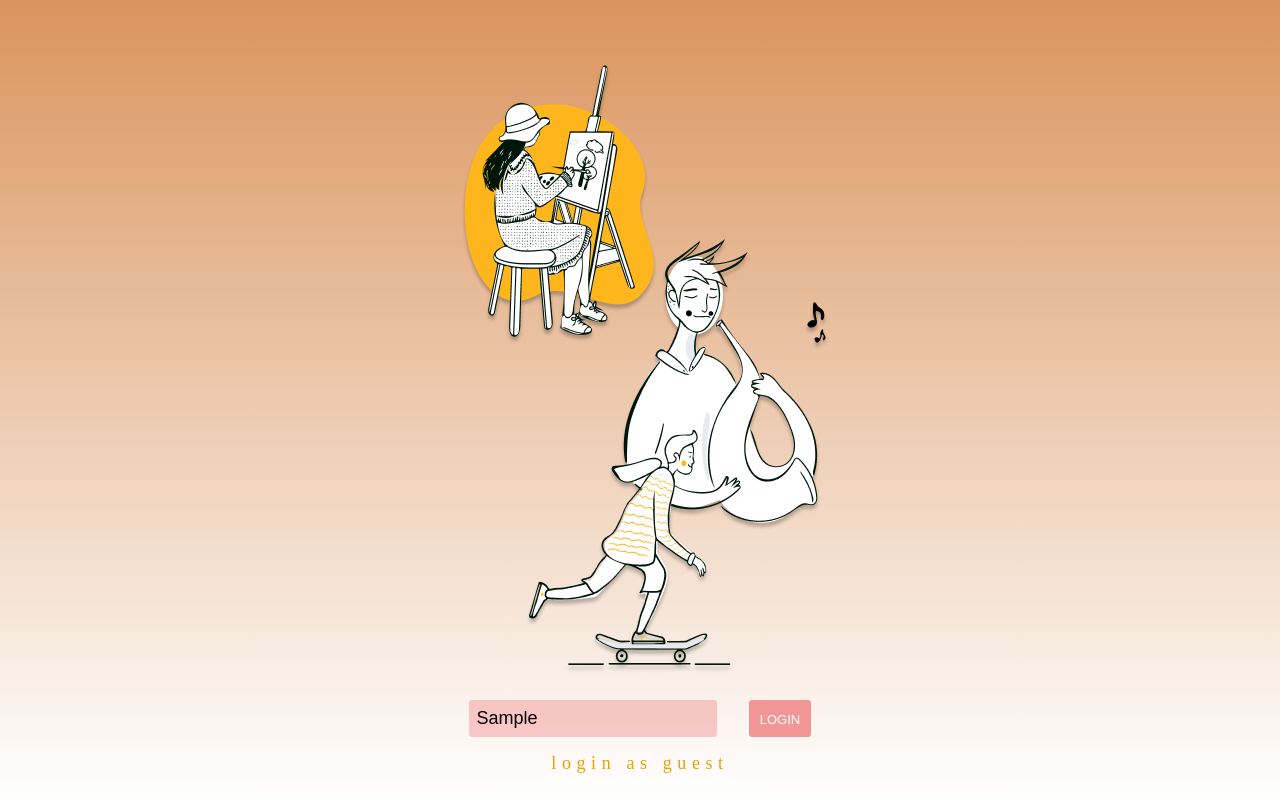
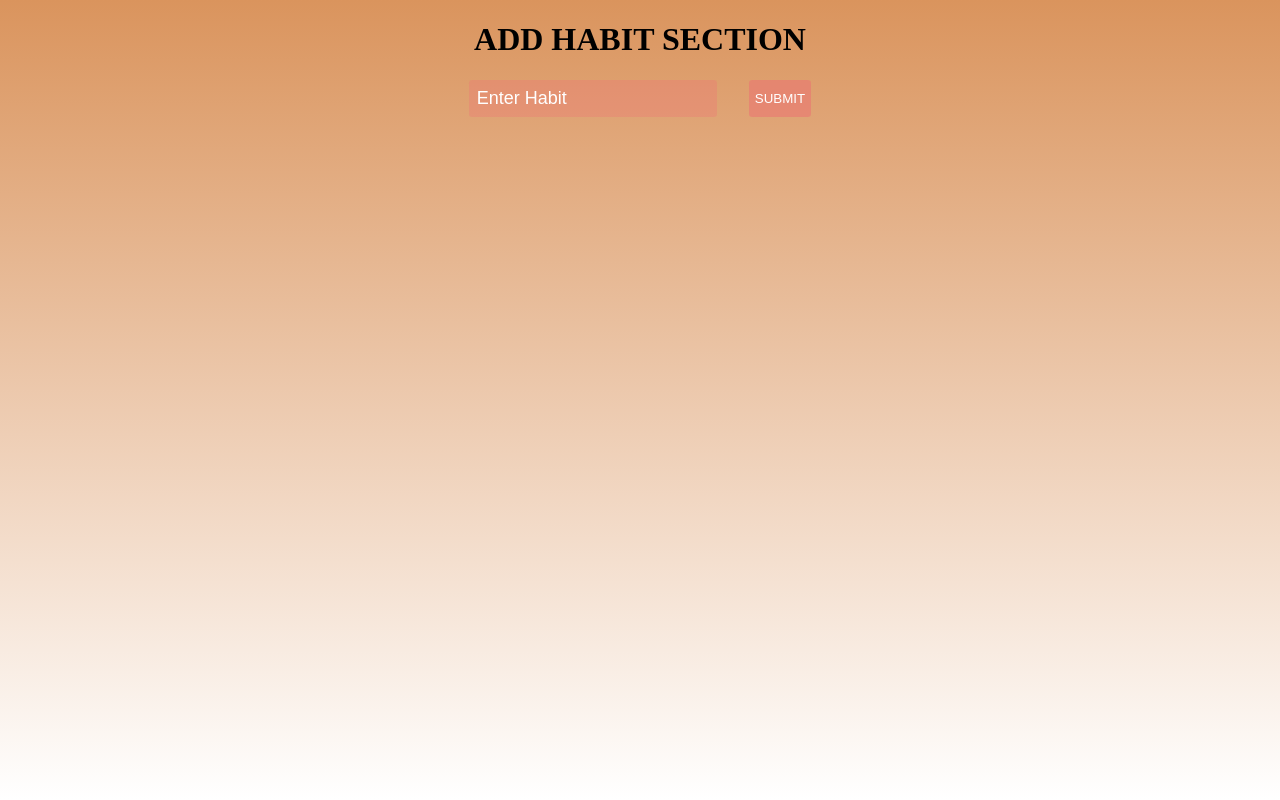
Before and after one commit to lauragracem/ajax-project, a website: page index.html in a window 1280 px wide. Both pictures are taken after typing "Sample" into the empty fields and a click on the button "LOGIN". Drawn offline with Linux system fonts and the light colour scheme.

Commit message:
switchView function added

```diff
--- a/index.html
+++ b/index.html
@@ -14,7 +14,7 @@
   </header>
   <main>
     <div class="container">
-      <div class="" data-view="user-login">
+      <div class="user-login" data-view="user-login">
         <div class="row images">
           <img src="images/habits.png">
         </div>
@@ -30,7 +30,7 @@
           <a>login as guest</a>
         </div>
       </div>
-      <div class="hidden" data-view="habit-form">
+      <div class="habit-form hidden" data-view="habit-form">
         <div class="row">
           <div class="temp">
             <h1>ADD HABIT SECTION</h1>
--- a/js/main.js
+++ b/js/main.js
@@ -1,7 +1,50 @@
 var $loginForm = document.querySelector('#login-form');
+var $userLogin = document.querySelector('.user-login');
+var $habitForm = document.querySelector('.habit-form');
+var $loginButton = document.querySelector('.login');
 
 $loginForm.addEventListener('submit', login);
 
 function login(event) {
   event.preventDefault();
 }
+
+$loginButton.addEventListener('click', nextPage);
+
+function nextPage(event) {
+  switchView('habit-form');
+}
+
+function switchView(view) {
+  if (view === 'habit-form') {
+    $userLogin.classList.add('hidden');
+    $habitForm.classList.remove('hidden');
+  }
+}
+
+var $submit = document.querySelector('.submit');
+
+$submit.addEventListener('submit', listHabit);
+
+function listHabit(event) {
+  event.preventDefault();
+}
+
+// var username = 'ajax-project';
+// var secret = 'thisissecret';
+
+// var $tempE1 = document.querySelector('.temp');
+
+// getGraphSVG();
+
+// function getGraphs() {
+//   var xhr = new XMLHttpRequest();
+//   xhr.open('GET', 'https://pixe.la/v1/users/' + username + '/graphs');
+//   xhr.setRequestHeader('X-USER-TOKEN', secret);
+
+//   xhr.responseType = 'json';
+//   xhr.addEventListener('load', function () {
+//     console.log({ xhr });
+//   });
+//   xhr.send();
+// }
```
Also changed, not shown: js/api.js (deleted).
